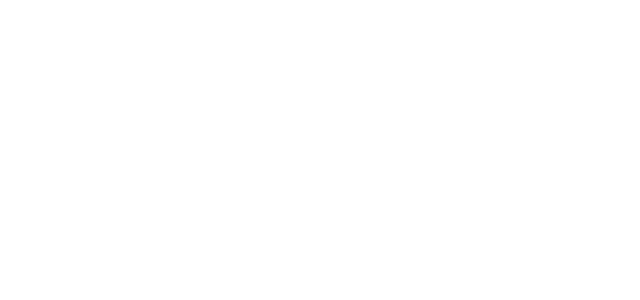
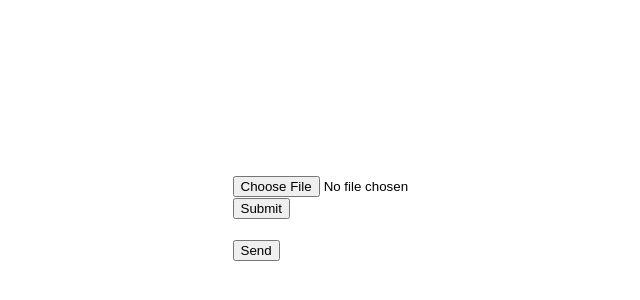
Before and after one commit to Subhocr07/contact_manager, a React (Create React App) app in the folder client/: page /import in a window 1280 px wide. Before the commit this address had no page. Shown: the part 182-482 px from the top of the page, without its empty margins (281-921 px from the left). Built offline with nearby package versions, Linux system fonts and the light colour scheme.

Commit message:
import frontend created

```diff
--- a/client/src/App.js
+++ b/client/src/App.js
@@ -1,7 +1,8 @@
 import {BrowserRouter,Routes,Route} from "react-router-dom"
 import './App.css';
 import Login from "./login";
-import Signup from "./signup"
+import Signup from "./signup";
+import Fileupload from "./components/fileUpload.jsx";
 
 function App() {
 return (
@@ -11,6 +12,7 @@
   <Route exact path="/" element={<Login/>}></Route>
   <Route exact path ="/signup" element={<Signup/>}></Route>
   <Route exact path ="/login"  element={<Login/>}></Route>
+  <Route exact path ="/import"  element={<Fileupload/>}></Route>
   </Routes>
   </BrowserRouter>
   </>
--- /dev/null
+++ b/client/src/components/fileUpload.css
@@ -0,0 +1,9 @@
+.upload_container{
+    display: flex;
+    align-items: center;
+    justify-content: center;
+    width: 100%;
+    height: 100%;
+    position: absolute;
+    overflow: hidden;
+}
--- /dev/null
+++ b/client/src/components/fileUpload.jsx
@@ -0,0 +1,89 @@
+import React from 'react';
+import './fileUpload.css'
+import { useState } from 'react';
+import axios from "axios";
+const Fileupload = () => {
+  const [csvFile,setCsvFile]=useState();
+  const [csvArray,setCsvArray]=useState([]);
+
+  // const handleOnUploadFile=(e)=>{
+  //     console.log(e)
+  // };
+  // const handleOnChange=(e)=>{
+  //       setCsvFile(e.target.files[0])
+  // }
+
+   const processCSV=(str, delim=',')=>{
+    const headers=str.slice(0,str.indexOf('\n')).split(delim);
+    const rows=str.slice(str.indexOf('\n')+1).split("\n")
+    console.log(headers);
+    console.log(rows);
+    const newArray=rows.map(row=>{
+      const values=row.split(delim);
+      const eachObject=headers.reduce((obj,header,idx)=>{
+                    obj[header]=values[idx];
+                    return obj;
+      },{})
+      return eachObject;
+    })
+
+    setCsvArray(newArray);
+   }
+
+  const submit=()=>{
+    const file=csvFile;
+    const reader=new FileReader();
+
+    reader.onload=function(e){
+      const text=e.target.result;
+      console.log(text)
+      processCSV(text);
+    }
+    reader.readAsText(file);
+  }
+  console.log(JSON.stringify(csvArray))
+
+
+
+  const handleSubmit=()=>{
+    axios.get("http://localhost:3001/",{
+
+    }).then((res)=>{
+        console.log(res)
+    }).catch((err)=>{
+        console.log(err)
+    })
+  }
+
+
+  return (
+    <>
+      <div className='upload_container'>
+        <div className='upload_container_file'>
+          <div className='upload_file_input'>
+                <input type="file"
+                className='file_input_box'
+                id='csv_file' name='file'
+                 onChange={(e)=>{
+                  setCsvFile(e.target.files[0])
+                }}
+                 />
+                 <br />
+                 <button onClick={(e)=>{
+                  e.preventDefault()
+                  if(csvFile) submit()
+                 }}>
+                  Submit
+                  </button>
+                  <br />
+                  <br />
+                  <button onClick={handleSubmit}>Send</button>
+                  {csvArray.length>0 ? null:null}
+          </div>
+        </div>
+      </div>
+    </>
+  )
+}
+
+export default Fileupload;
```
Also changed, not shown: 2 other files (tests, documents, lock files or other folders).
